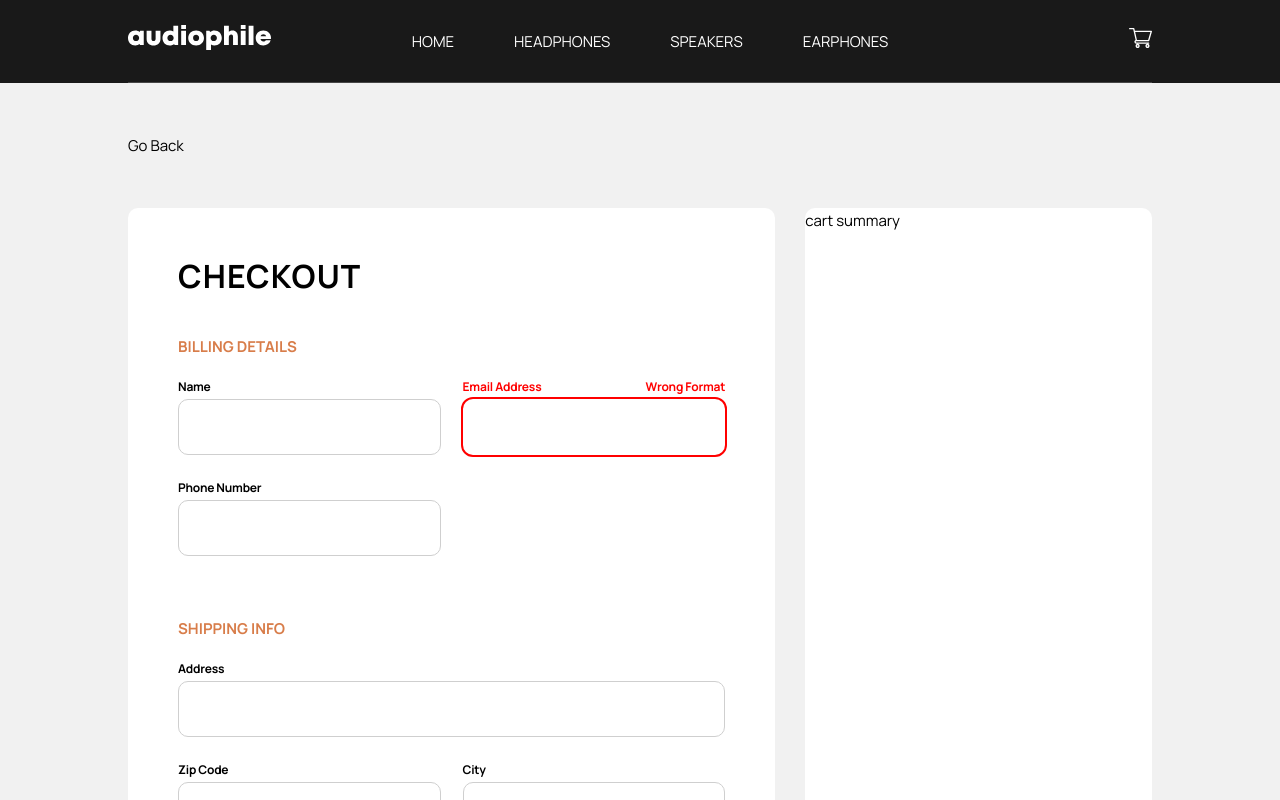
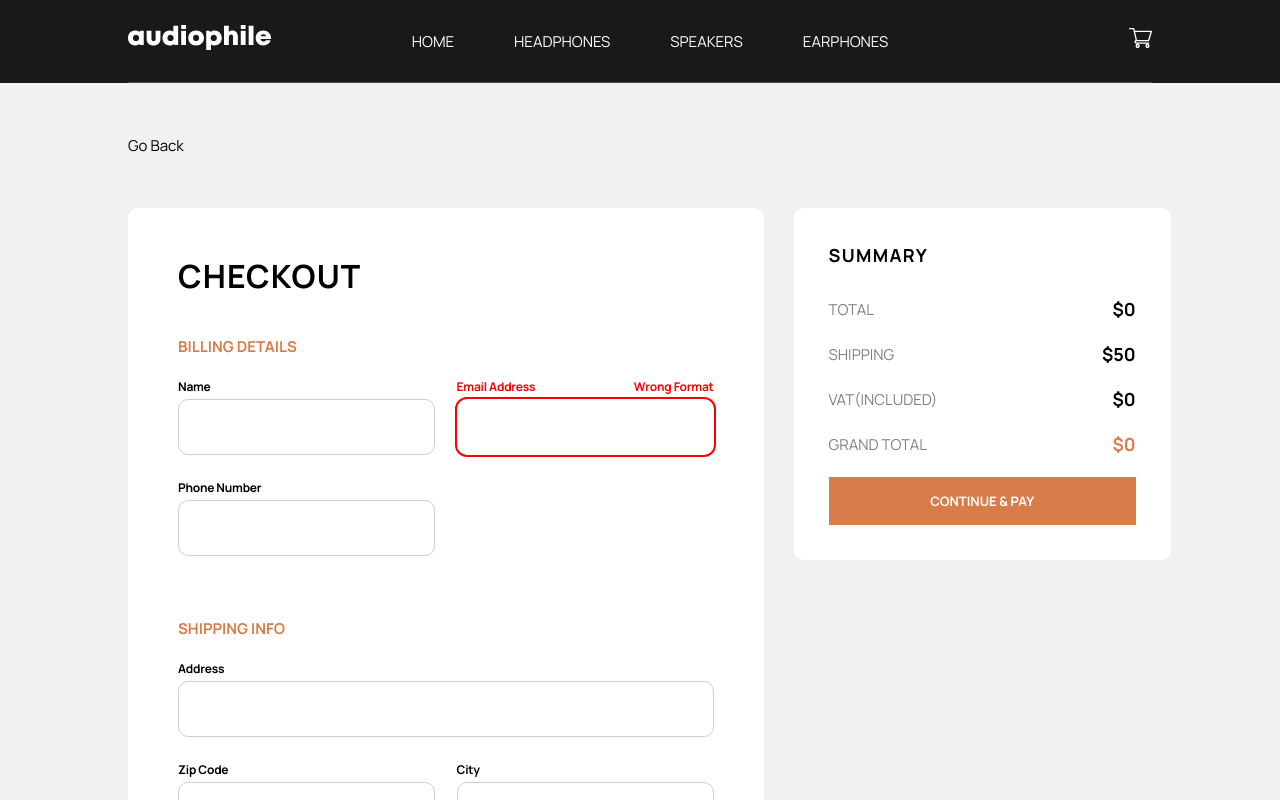
Before and after one commit to Zolfikaar/Audio-phile, a Vue app: page /checkout in a window 1280 px wide. Shown: the top 800 px of the page. Built offline with nearby package versions, Linux system fonts and the light colour scheme.

Commit message:
Complete cart summary style Prevent cart from showing when clicking the icon at checkout page only

```diff
--- a/src/components/Cart.vue
+++ b/src/components/Cart.vue
@@ -65,7 +65,7 @@ const incrementProductQuantity = (item) => {
       <div>
         <div class="cart-total">
           <span>TOTAL</span>
-          <span>${{ cartTotal }}</span>
+          <span>${{ cartTotal.toLocaleString() }}</span>
         </div>
         <router-link :to="{name: 'checkout'}"><button class="btn1 checkout-btn">Checkout</button></router-link>
       </div>
@@ -138,7 +138,7 @@ const incrementProductQuantity = (item) => {
   font-size: 15px;
 }
 .cart-wrapper .cart-total span:nth-child(2){font-weight: bold;font-size: 18px;}
-.cart-wrapper .checkout-btn{width: 100%;}
+.cart-wrapper .checkout-btn{width: 100%; margin-bottom: 20px;}
 .cart-wrapper .cart-items .cart-item .qty-box .item-qty{
   width: 96px;
   height: 32px;
--- a/src/components/Header.vue
+++ b/src/components/Header.vue
@@ -1,8 +1,11 @@
 <script setup>
+import { useRoute } from 'vue-router'
 import Navbar from '@/components/Navbar.vue'
 import { useCartStore } from '@/stores/cartStore'
 
-const toggleCart = useCartStore().toggleCart
+const route = useRoute();
+// prevent shopping cart from showing at checkout page
+const toggleCart = () => (route.name !== 'checkout' ? useCartStore().toggleCart() : undefined);
 
 </script>
 <template>
--- a/src/views/CheckoutView.vue
+++ b/src/views/CheckoutView.vue
@@ -1,5 +1,23 @@
 <script setup>
+import {ref,onMounted} from 'vue'
 import iconCashOn from '@/components/icons/iconCashOn.vue'
+
+let cart = ref([]);
+let total = ref(0);
+let shipping = ref(50);
+let vat = ref(0);
+let grandTotal = ref(0);
+
+onMounted(async () => {
+  const storedCart = localStorage.getItem('cart');
+  if (storedCart) {
+    cart.value = JSON.parse(storedCart)
+    total.value = cart.value.reduce((acc, item) => acc + item.price * item.quantity, 0)
+    // Calculate VAT based on 20% of the product total (excluding shipping)
+    vat.value = Math.floor((total.value - shipping.value) * 0.2)
+    grandTotal.value = total.value + shipping.value + vat.value
+  }
+})
 </script>
 
 <template>
@@ -98,7 +116,55 @@ import iconCashOn from '@/components/icons/iconCashOn.vue'
         </div>
 
         <div class="cart-summary">
-          cart summary
+          <div class="cart">
+            <div class="cart-wrapper">
+              <div>
+                <div class="cart-header">
+                  <h6>Summary</h6>
+                </div>
+                <div class="cart-items">
+                  <div class="cart-item" v-for="item in cart" :key="item">
+                    <div class="info-box">
+                      <div class="item-image">
+                        <img :src="'/src/' + item.image" alt="">
+                      </div>
+                      <div class="item-info">
+                        <span class="item-name">{{ item.name }}</span>
+                        <span class="item-price">${{ item.price }}</span>
+                      </div>
+                    </div>
+                    <div class="qty-box">
+                      x{{ item.quantity }}
+                    </div>
+                  </div>
+                </div>
+              </div>
+
+              <div class="totals">
+                <div class="total">
+                  <span>TOTAL</span>
+                  <span>${{ total.toLocaleString() }}</span>
+                </div>
+                <div class="shipping">
+                  <span>SHIPPING</span>
+                  <span>${{ shipping }}</span>
+                </div>
+                <div class="vat">
+                  <span>VAT(INCLUDED)</span>
+                  <span>${{ vat.toLocaleString() }}</span>
+                </div>
+                <div class="grand-total">
+                  <span>GRAND TOTAL</span>
+                  <span>${{ grandTotal.toLocaleString() }}</span>
+                </div>
+                <button class="btn1 pay-btn">CONTINUE & PAY</button>
+              </div>
+
+            </div>
+
+
+
+        </div>
         </div>
 
       </div>
@@ -109,6 +175,9 @@ import iconCashOn from '@/components/icons/iconCashOn.vue'
 </template>
 
 <style >
+/* ========================================================== */
+/* ==================== Checkout Form ======================= */
+/* ========================================================== */
 #app.checkout-page{background-color: #f1f1f1 !important;}
 .checkout-page .checkout-header{margin: 50px 0;}
 .checkout-page .checkout-content{
@@ -231,5 +300,68 @@ import iconCashOn from '@/components/icons/iconCashOn.vue'
 .checkout-page .checkout-content .checkout-form form .form-group.on-delivery-info,
 .checkout-page .checkout-content .checkout-form form .form-group.emoney-info{margin: 30px 0;}
 
+/* ========================================================== */
+/* ==================== Cart Summary ======================== */
+/* ========================================================== */
 
+.cart-summary{height: fit-content;}
+.cart-summary .cart{
+  width: 377px;
+  height: unset;
+  border-radius: 10px;
+  padding: 35px;
+  background-color: #fff;
+  position: unset;
+  overflow-x: hidden;
+}
+.cart-summary .cart .cart-wrapper{
+  display: flex;
+  flex-direction: column;
+  justify-content: space-between;
+}
+.cart-summary .cart .cart-wrapper .cart-items{margin: 30px 0;}
+.cart-summary .cart .cart-wrapper .cart-items .cart-item {
+  display: flex;
+  justify-content: space-between;
+  align-items: center;
+  margin: 20px 0;
+}
+.cart-summary .cart .cart-wrapper .cart-items .cart-item .info-box{display: flex;align-items: center;}
+.cart-summary .cart .cart-wrapper .cart-items .cart-item .info-box .item-image{
+  width: 64px;
+  height: 64px;
+  margin-right: 10px;
+}
+.cart-summary .cart .cart-wrapper .cart-items .cart-item .info-box .item-image img{
+  width: 64px;
+  height: 64px;
+  border-radius: 10px;
+  background-size: cover;
+}
+.cart-summary .cart .cart-wrapper .cart-items .cart-item .info-box .item-info .item-name,
+.cart-summary .cart .cart-wrapper .cart-items .cart-item .info-box .item-info .item-price{display: block;}
+.cart-summary .cart .cart-wrapper .cart-items .cart-item .info-box .item-info .item-name{font-weight: bold;font-size: 14px;}
+.cart-summary .cart .cart-wrapper .cart-items .cart-item .info-box .item-info .item-price{color: rgba(0, 0, 0,.5);font-size: 14px;}
+.cart-summary .cart .cart-wrapper .totals .total,
+.cart-summary .cart .cart-wrapper .totals .shipping,
+.cart-summary .cart .cart-wrapper .totals .vat,
+.cart-summary .cart .cart-wrapper .totals .grand-total{
+  margin-bottom: 20px;
+  display: flex;
+  justify-content: space-between;
+  align-items: center;
+}
+.cart-summary .cart .cart-wrapper .totals .total span:first-child,
+.cart-summary .cart .cart-wrapper .totals .shipping span:first-child,
+.cart-summary .cart .cart-wrapper .totals .vat span:first-child,
+.cart-summary .cart .cart-wrapper .totals .grand-total span:first-child{
+  color: rgba(0, 0, 0,.5);
+  font-size: 15px;
+}
+.cart-summary .cart .cart-wrapper .totals .grand-total span:nth-child(2){color: var(--main-orang);}
+.cart-summary .cart .cart-wrapper .totals .total span:nth-child(2){font-weight: bold;font-size: 18px;}
+.cart-summary .cart .cart-wrapper .totals .shipping span:nth-child(2){font-weight: bold;font-size: 18px;}
+.cart-summary .cart .cart-wrapper .totals .vat span:nth-child(2){font-weight: bold;font-size: 18px;}
+.cart-summary .cart .cart-wrapper .totals .grand-total span:nth-child(2){font-weight: bold;font-size: 18px;}
+.cart-summary .cart .cart-wrapper .pay-btn{width: 100%;}
 </style>
```
